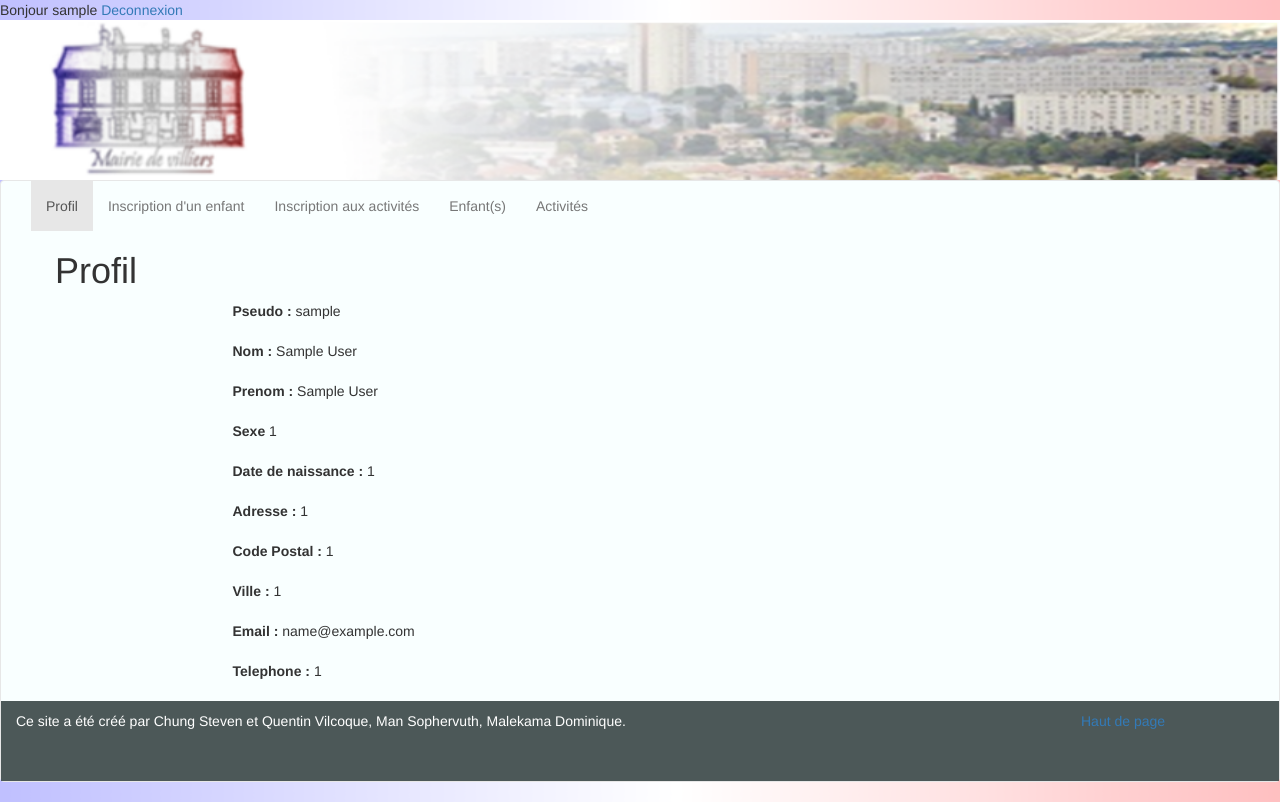
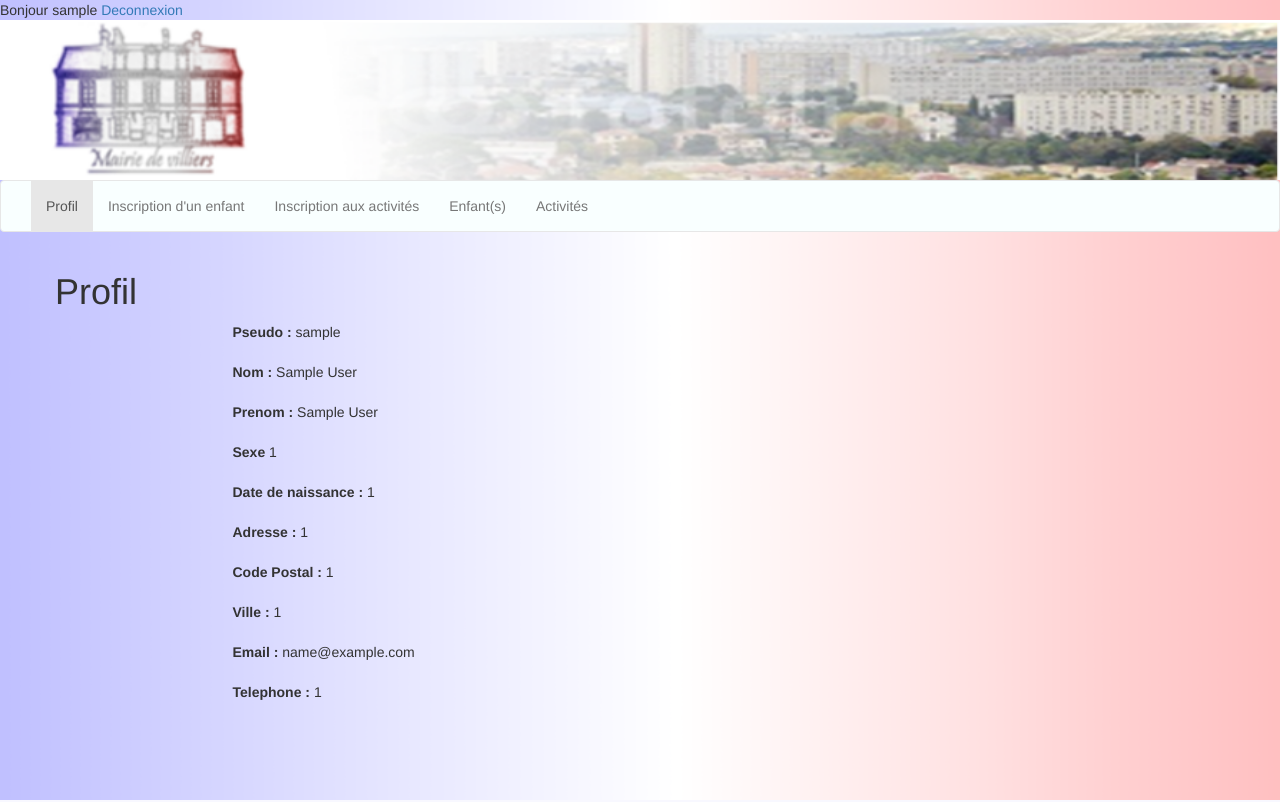
Before and after one commit to McLink/site_ppe, a PHP site: page /html/Espace_Utilisateur.php?Login=lolo in a window 1280 px wide. Run offline with PHP 8.4, Linux system fonts and the light colour scheme; the visitor is signed in with stand-in values (Sample User, id 1); data comes from the database, SQL or seed files in the repository; data that the repository does not hold is empty; some libraries are stand-ins or nearby versions.

Commit message:
ajustement graphique

```diff
--- a/html/Espace_Utilisateur.php
+++ b/html/Espace_Utilisateur.php
@@ -35,6 +35,9 @@
           </button>
           <!--Ici il s'agit du bouton permettant de faire défiler le menu lorsqu'il est réglé pour les mobiles-->
         </div>
+
+    <!-- Collect the nav links, forms, and other content for toggling -->
+    <!--Début de la barre de navigation -->
     <div class="collapse navbar-collapse" id="bs-example-navbar-collapse-1">
       <ul class="nav navbar-nav" id="couleur">
        <li class="active"><a href="../html/Espace_Utilisateur.php">Profil</a></li>
@@ -43,9 +46,10 @@
               <li><a href="../html/InscripActivites.php">Inscription aux activités</a></li>
               <li><a href="../html/Enfant.php">Enfant(s)</a></li>
               <li><a href="../html/Activites.php">Activités</a></li>
-            </ul>
+    </div> <!--/.navbar-collapse-->
+  </div> <!--/.container-fluid-->
+</nav>
 </div>
-
 
 <?php
           include("connexion_base.php");
@@ -59,8 +63,8 @@
             }
         }
     ?>
+
 <section id="contact">
-
   <div class="container">
       <h1>Profil</h1>
           <div class="col-lg-10">
@@ -110,32 +114,11 @@
                 </div>
             </div>
         </div>
+        <br/>
 </section>
-   <div class="row">
-      <footer class="col-lg-12">
-        <div class="row">
-          <p class="col-lg-8">
-           Ce site a été créé par Chung Steven et Quentin Vilcoque, Man Sophervuth, Malekama Dominique.
-          </p>
-          <a href="#top"><p class="col-lg-offset-2 col-lg-2">
-            Haut de page
-          </p>
-        </a>
-        </div>
-      </footer>
-    </div>
-  </div>
-    <script src="../js/jquery-1.11.2.js"></script>
-    <script src="../js/bootstrap.min.js"></script>
-    <script type="text/javascript">
-      $('a[href^="#top"]').click(function(){
-      var the_id = $(this).attr("href");
 
-      $('html, body').animate({
-        scrollTop:$(the_id).offset().top
-      }, 'slow');
-      return false;
-      });
-    </script>
+
+
+
 </body>
 </html>
--- a/html/InscripActivites.php
+++ b/html/InscripActivites.php
@@ -111,7 +111,7 @@
 </section>
 
   <div class="row">
-    <footer class="col-lg-12">
+    <footer class="col-lg-14">
       <div class="row">
         <p class="col-lg-8">
          Ce site a été créé par Chung Steven et Quentin Vilcoque, Man Sophervuth, Malekama Dominique.
--- a/html/InscripEnfant.php
+++ b/html/InscripEnfant.php
@@ -16,7 +16,6 @@
     <link href="../css/bootstrap.min.css" rel="stylesheet">
     <link href="../css/tuto.css" rel="stylesheet">
   </head>
-
 <body>
 <header id="top">
   <a href="../index.php"><img class="img-responsive" id="banniere" src="../Images/banniere2.png"></img></a>
```
Also changed, not shown: html/Enfant.php (+14 -13 lines). Lines whose indentation alone changed are shown as unchanged.
